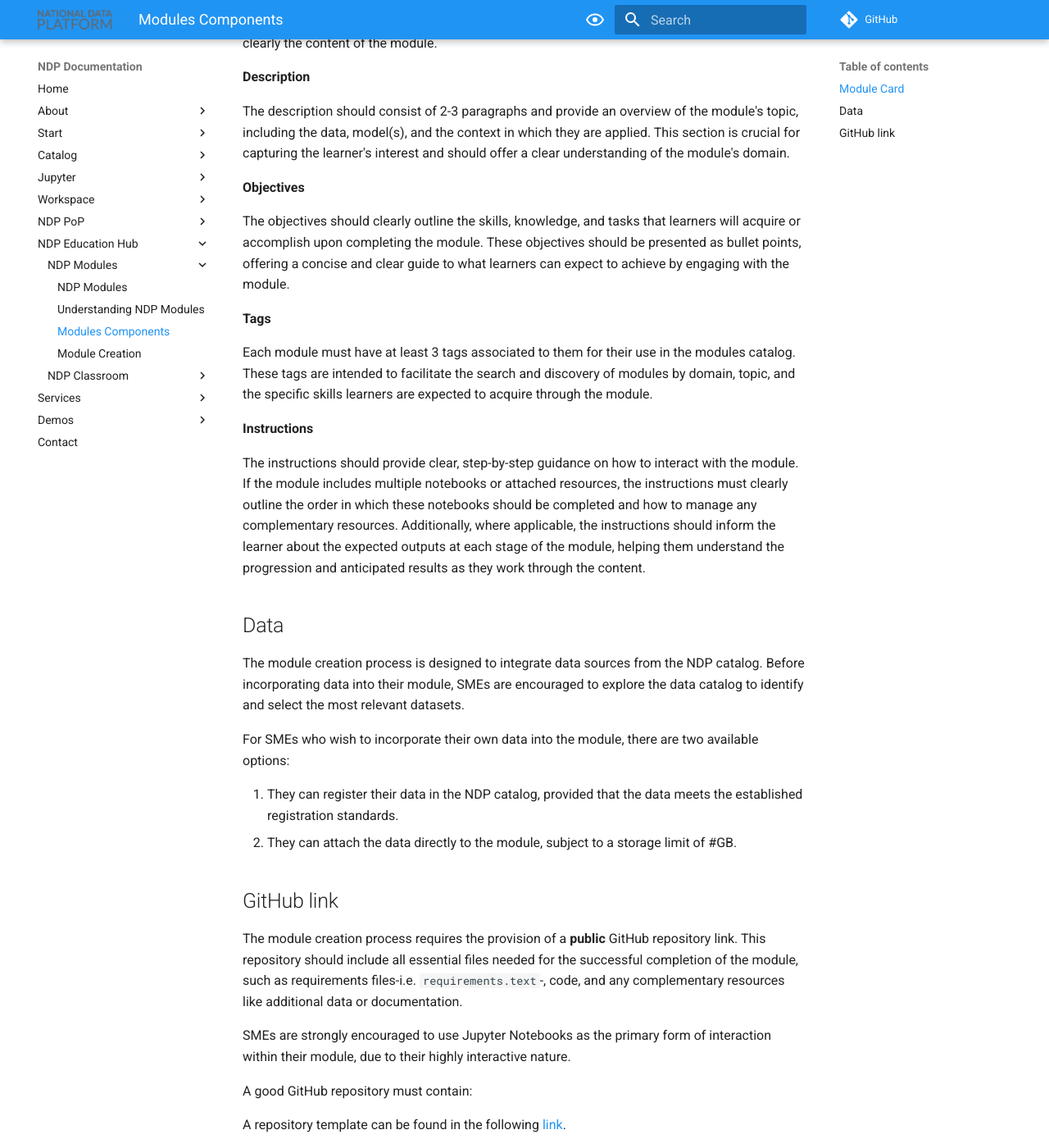
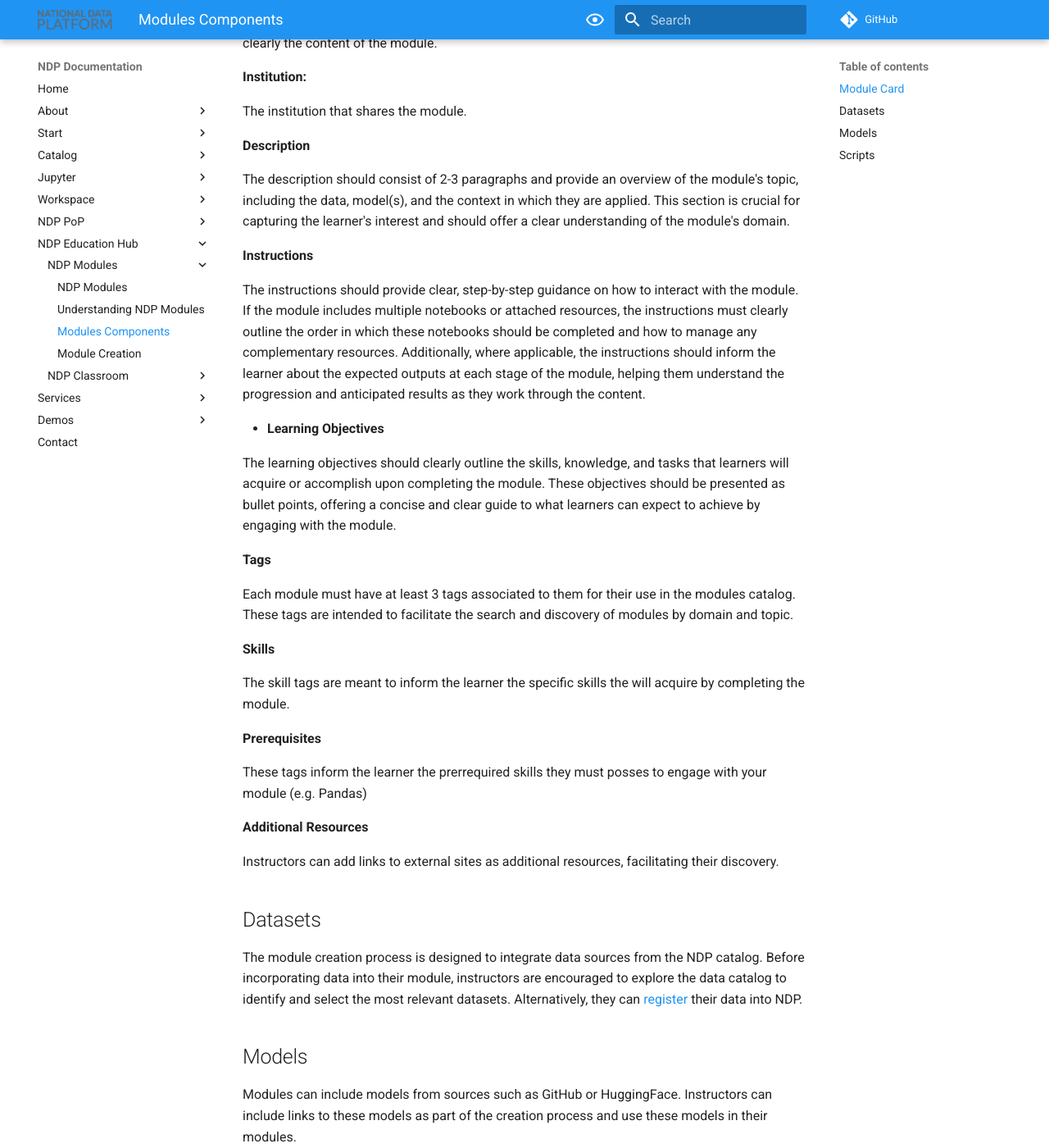
Before and after one commit to national-data-platform/ndp-documentation, an MkDocs documentation site: the page built from docs/ndp-modules/module-components.md, in a window 1280 px wide and 1400 px high, scrolled down 458 px. Shown: the whole window at 82% size. Built offline with MkDocs 1.6.1 and Material for MkDocs 9.7.7, drawn with Linux system fonts in a browser that asks for light colours; some of the changed text lies outside the part shown.

Commit message:
Updating EH docs

```diff
--- a/docs/ndp-modules/module-components.md
+++ b/docs/ndp-modules/module-components.md
@@ -4,46 +4,56 @@ The main components of an NDP module are the following:
 
 ## Module Card
 
-The module card is meant to provide all general information and metadata asssociated with the module. The module card is a key component of the module creation, as this information will be displayed in the modules catalog, giving learners an overview of the content you're sharing.
+The module card is meant to provide all general information and metadata asssociated with the module. The module card is a key component of the module creation, as this information will be displayed to learners, giving them an overview of the content you're sharing.
 
 The components of the module card include the following:
 
-**Module Name**
+**Title**
 
 The name of the shared module. The name shall atract learners attention by encompassing clearly the content of the module.
+
+**Institution:**
+
+The institution that shares the module.
 
 **Description**
 
 The description should consist of 2-3 paragraphs and provide an overview of the module's topic, including the data, model(s), and the context in which they are applied. This section is crucial for capturing the learner's interest and should offer a clear understanding of the module's domain.
 
-**Objectives**
-
-The objectives should clearly outline the skills, knowledge, and tasks that learners will acquire or accomplish upon completing the module. These objectives should be presented as bullet points, offering a concise and clear guide to what learners can expect to achieve by engaging with the module.
-
-**Tags**
-
-Each module must have at least 3 tags associated to them for their use in the modules catalog. These tags are intended to facilitate the search and discovery of modules by domain, topic, and the specific skills learners are expected to acquire through the module.
-
 **Instructions**
 
 The instructions should provide clear, step-by-step guidance on how to interact with the module. If the module includes multiple notebooks or attached resources, the instructions must clearly outline the order in which these notebooks should be completed and how to manage any complementary resources. Additionally, where applicable, the instructions should inform the learner about the expected outputs at each stage of the module, helping them understand the progression and anticipated results as they work through the content.
 
-## Data
+- **Learning Objectives**
 
-The module creation process is designed to integrate data sources from the NDP catalog. Before incorporating data into their module, SMEs are encouraged to explore the data catalog to identify and select the most relevant datasets.
+The learning objectives should clearly outline the skills, knowledge, and tasks that learners will acquire or accomplish upon completing the module. These objectives should be presented as bullet points, offering a concise and clear guide to what learners can expect to achieve by engaging with the module.
 
-For SMEs who wish to incorporate their own data into the module, there are two available options:
+**Tags**
 
-1. They can register their data in the NDP catalog, provided that the data meets the established registration standards.
-2. They can attach the data directly to the module, subject to a storage limit of #GB.
+Each module must have at least 3 tags associated to them for their use in the modules catalog. These tags are intended to facilitate the search and discovery of modules by domain and topic.
 
-## GitHub link
+**Skills**
 
-The module creation process requires the provision of a **public** GitHub repository link. This repository should include all essential files needed for the successful completion of the module, such as requirements files-i.e. `requirements.text`-, code, and any complementary resources like additional data or documentation.
+The skill tags are meant to inform the learner the specific skills the will acquire by completing the module.
 
-SMEs are strongly encouraged to use Jupyter Notebooks as the primary form of interaction within their module, due to their highly interactive nature.
+**Prerequisites**
 
-A good GitHub repository must contain:
+These tags inform the learner the prerrequired skills they must posses to engage with your module (e.g. Pandas)
 
+**Additional Resources**
 
-A repository template can be found in the following [link]().
+Instructors can add links to external sites as additional resources, facilitating their discovery.
+
+## Datasets
+
+The module creation process is designed to integrate data sources from the NDP catalog. Before incorporating data into their module, instructors are encouraged to explore the data catalog to identify and select the most relevant datasets. Alternatively, they can [register](../catalog/register-data.md) their data into NDP.
+
+## Models
+
+Modules can include models from sources such as GitHub or HuggingFace. Instructors can include links to these models as part of the creation process and use these models in their modules.
+
+## Scripts
+
+The module creation process requires the provision of a **public** GitHub repository link. This repository should include all essential files needed for the successful completion of the module, such as requirements files-i.e. `requirements.text`-, supporting scripts, and any complementary resources like additional data or documentation.
+
+Instructors are strongly encouraged to use Jupyter Notebooks as the primary form of interaction within their module, due to their highly interactive nature.
```
Also changed, not shown: docs/ndp-classroom/set-up.md (+1 -1 lines), docs/ndp-modules/understanding-modules.md (+1 -1 lines).
